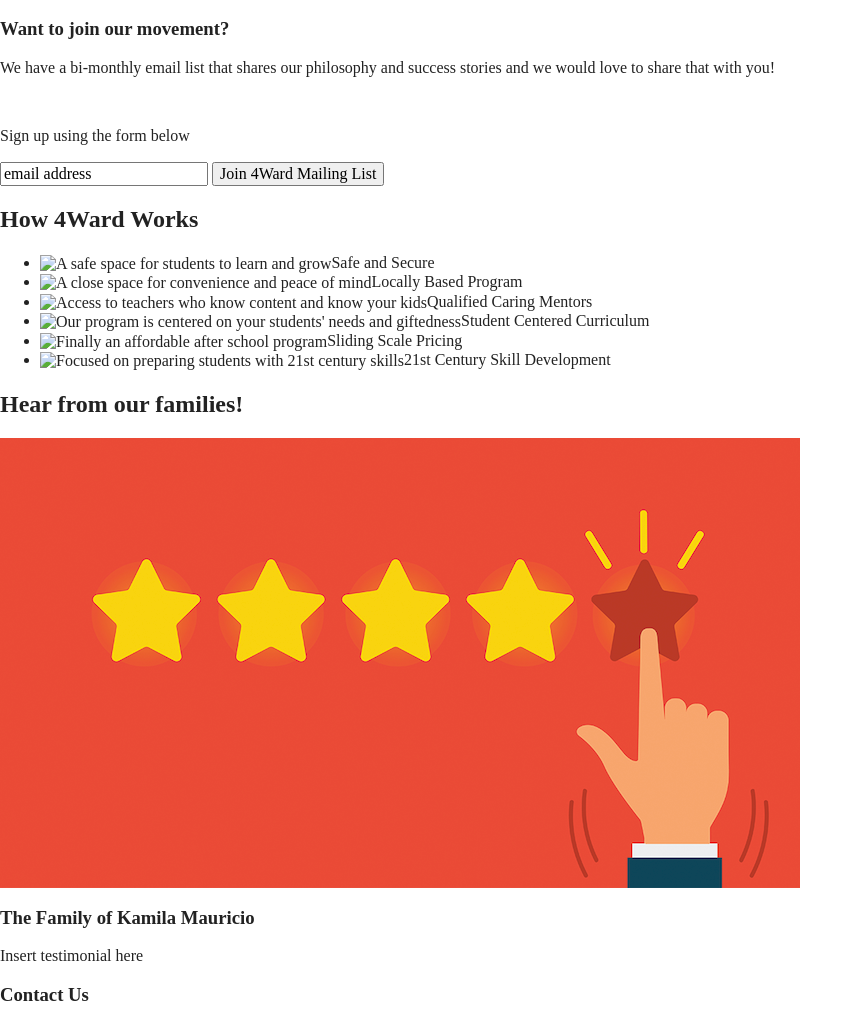
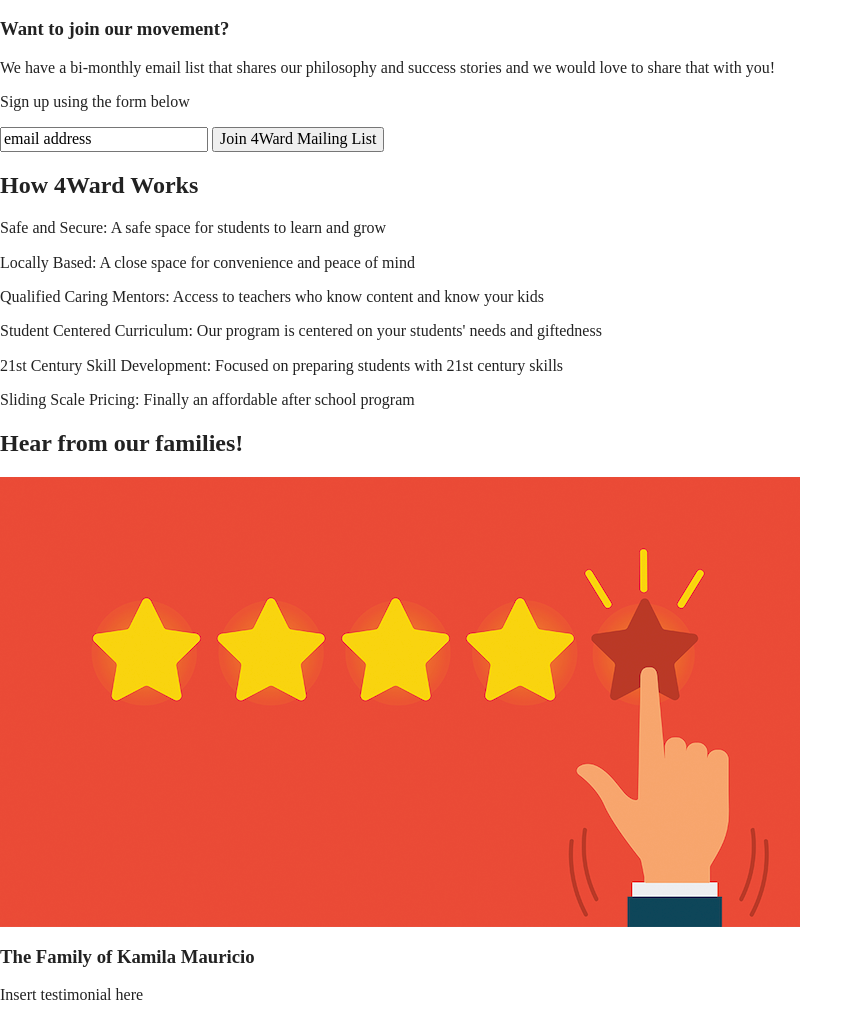
Before and after one commit to jenidub/4ward-afterschool, a website built with Parcel: page index.html in a window 1280 px wide. Shown: the part 761-1770 px from the top of the page, without its empty margins (0-863 px from the left). Built offline with nearby package versions, Linux system fonts and the light colour scheme.

Commit message:
Completed initial HTML coding for home page

```diff
--- a/index.html
+++ b/index.html
@@ -28,7 +28,7 @@
       <div class="logo">
         <a href="index.html"><img src="img/4ward-logo-temp.png" alt="4Ward Logo" /></a>
       </div>
-
+      <div class="header-divider"></div>
       <nav>
         <ul>
           <li><a href="about/index.html" target="_blank">About Us</a></li>
@@ -46,67 +46,94 @@
 
   <main>
   <!-- Sign Up Form Section -->
-    <div class="form">
-      <div class="form-info">
+    <section class="form-section">
+      <div class="form-description">
         <h3>Want to join our movement?</h3>
         <p>We have a bi-monthly email list that shares our philosophy and success stories and we would
-          love to share that with you!
-        </p>
-        <br>
+          love to share that with you!</p>
         <p>Sign up using the form below</p>
       </div>
-      <div class="form-entries">
+      <div class="form">
         <input type="text" name="name" value="email address">
         <input type="button" value="Join 4Ward Mailing List">
       </div>
-    </div>
+    </section>
 
   <!-- Program Information Section -->
-    <div class="program-info">
+    <section class="features">
       <h2>How 4Ward Works</h2>
-      <div class="benefits-list">
-        <ul>
-          <li><img src="#" alt="A safe space for students to learn and grow"/>Safe and Secure</li>
-          <li><img src="#" alt="A close space for convenience and peace of mind"/>Locally Based Program</li>
-          <li><img src="#" alt="Access to teachers who know content and know your kids" />Qualified Caring Mentors</li>
-          <li><img src="#" alt="Our program is centered on your students' needs and giftedness" />Student Centered Curriculum</li>
-          <li><img src="#" alt="Finally an affordable after school program" />Sliding Scale Pricing</li>
-          <li><img src="#" alt="Focused on preparing students with 21st century skills"/>21st Century Skill Development</li>
-        </ul>
+      <div class="features-items">
+        <article>
+          <p class="fontawesome-icon"></p>
+          <p class="features-items-description">Safe and Secure: A safe space for students to learn and grow</p>
+        </article>
+
+        <article>
+          <p class="fontawesome-icon"></p>
+          <p class="features-items-description">Locally Based: A close space for convenience and peace of mind</p>
+        </article>
+
+        <article>
+          <p class="fontawesome-icon"></p>
+          <p class="features-items-description">Qualified Caring Mentors: Access to teachers who know content and know your kids</p>
+        </article>
+
+        <article>
+          <p class="fontawesome-icon"></p>
+          <p class="features-items-description">Student Centered Curriculum: Our program is centered on your students' needs and giftedness</p>
+        </article>
+
+        <article>
+          <p class="fontawesome-icon"></p>
+          <p class="features-items-description">21st Century Skill Development: Focused on preparing students with 21st century skills</p>
+        </article>
+
+        <article>
+          <p class="fontawesome-icon"></p>
+          <p class="features-items-description">Sliding Scale Pricing: Finally an affordable after school program</p>
+        </article>
       </div>
-    </div>
 
-  <!-- Testimonials Section -->
-    <div class="testimonials">
-      <h2>Hear from our families!</h2>
-      <img src="img/testimonials-five-stars.png" alt="Testimonial family number 1" />
-      <h3>The Family of Kamila Mauricio</h3>
-      <p>Insert testimonial here</p>
-    </div>
+    </section>
+
+  <!-- Reviews Section -->
+    <section class="reviews">
+      <div class="reviews-header">
+        <h2>Hear from our families!</h2>
+      </div>
+
+      <article class="reviews-content">
+        <img src="img/testimonials-five-stars.png" alt="Testimonial family number 1" />
+        <h3>The Family of Kamila Mauricio</h3>
+        <p>Insert testimonial here</p>
+      </article>
+
+    </section>
+
   </main>
 
   <!-- Footer Section - Contact Info, Social Links, Copyright -->
   <footer>
-    <div class="contact-info">
+    <div class="contact">
       <h3>Contact Us</h3>
       <address>
         <p>Mobile: 510-506-4915</p>
         <p>Email: stanfordjeni@gmail.com</p>
       </address>
-    </div>
+    </section>
 
-    <div class="social-links">
+    <div class="social">
       <h3>Let's Get Social</h3>
       <div class="social-icons">
         <p><a href="https://www.pilgrimorganizationinc.org/" target="_blank"><img src="#" alt="Website" /></a></p>
         <p><a href="https://www.facebook.com/poi4ward" target="_blank"><img src="#" alt="Facebook" /></a></p>
         <p><a href="https://www.instagram.com/pilgrimorginc/" target="_blank"><img src="#" alt="Instagram" /></a></p>
       </div>
-    </div>
+    </section>
 
     <div class="copyright">
       <p>Copyright 2022 | 4Ward Learning</p>
-    </div>
+    </section>
 
   </footer>
 
```
